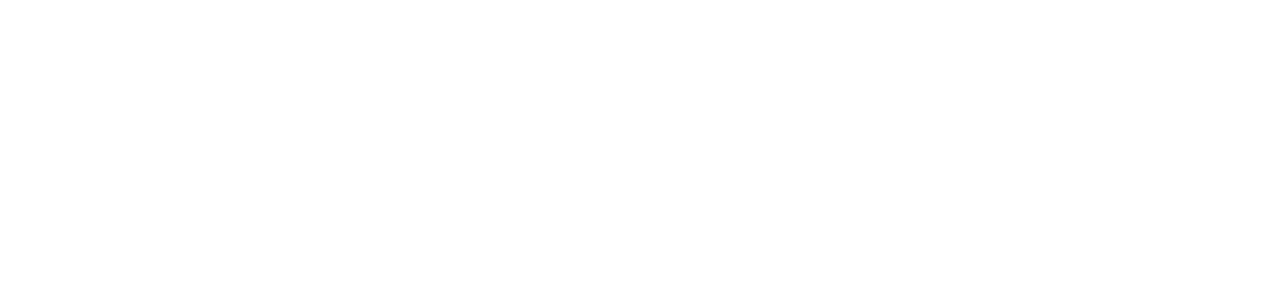
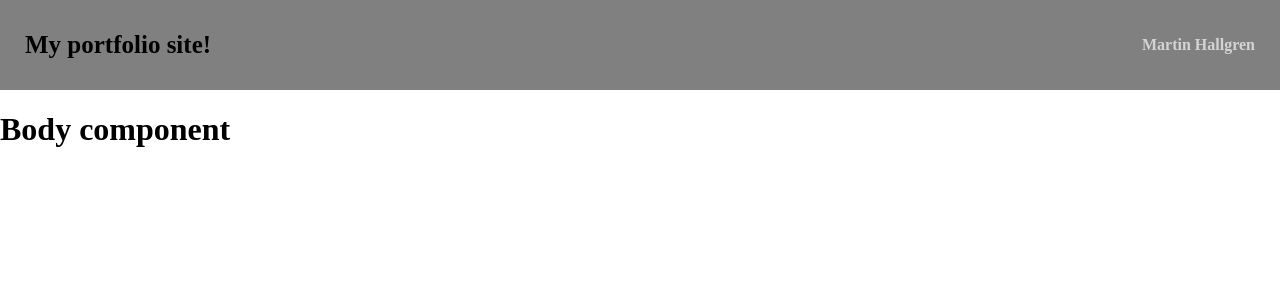
Before and after one commit to Hallgrenaren/YH_React_Labbar2, a React (Vite) app: page / in a window 1280 px wide. Shown: the top 300 px of the page. Built offline with nearby package versions, Linux system fonts and the light colour scheme.

Commit message:
Navbar and a little skeleton

```diff
--- a/src/App.css
+++ b/src/App.css
@@ -1,7 +1,20 @@
 /*Styling for App.jsx*/
-#root {
-  max-width: 1280px;
-  margin: 0 auto;
-  padding: 2rem;
-  text-align: center;
+nav {
+    display: flex;
+    align-items: center;
+    background-color: gray;
+    height: 90px;
+    padding: 30px 25px;
+    margin: none;
 }
+
+.welcome_text {
+    margin-right: auto;
+    font-weight: 700;
+    font-size: 25px;
+}
+
+.nav_name {
+    color: lightgray;
+    font-weight: bold;
+}
--- a/src/App.jsx
+++ b/src/App.jsx
@@ -1,14 +1,17 @@
 //import { useState } from 'react'
 import './App.css'
+import Navbar from './components/Navbar.jsx'
+import Body from './components/Body.jsx'
 
 function App() {
-  //const [count, setCount] = useState(0)
+    //const [count, setCount] = useState(0)
 
-  return (
-    <>
-
-    </>
-  )
+    return (
+        <div className="container">
+            <Navbar />
+            <Body />
+        </div>
+    )
 }
 
 export default App
--- /dev/null
+++ b/src/components/Body.jsx
@@ -0,0 +1,3 @@
+export default function Body() {
+    return <h1>Body component</h1>
+}
--- /dev/null
+++ b/src/components/Navbar.jsx
@@ -0,0 +1,8 @@
+export default function Navbar() {
+    return (
+        <nav>
+            <h3 className="welcome_text">My portfolio site!</h3>
+            <h4 className="nav_name">Martin Hallgren</h4>
+        </nav>
+    )
+}
--- a/src/index.css
+++ b/src/index.css
@@ -1 +1,8 @@
 /*main styling*/
+* {
+    box-sizing: border-box;
+}
+
+body {
+    margin: 0;
+}
```
Also changed, not shown: src/components/FirstComponent.js (deleted).
